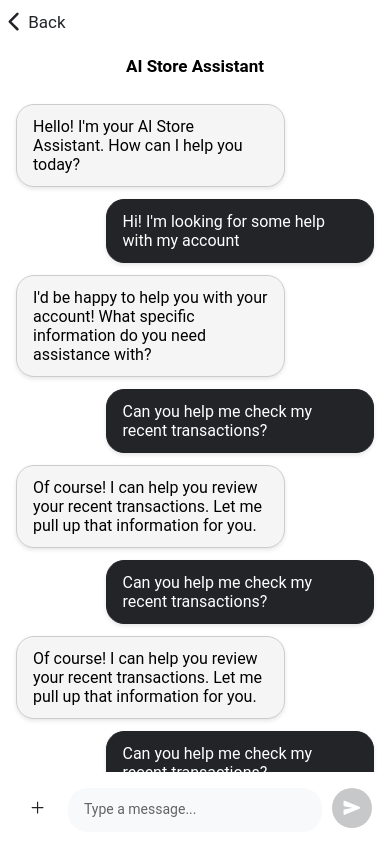
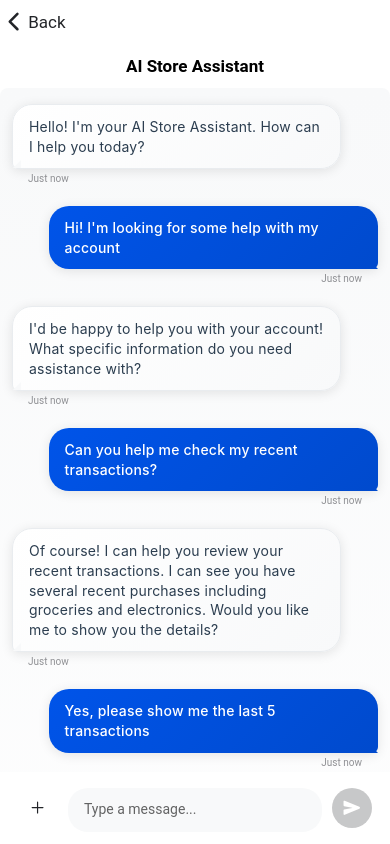
Before and after one commit to WalterBanda123/accounts-agents, a React (Vite) app: page /my_assistant in a window 390 px wide. Built offline with nearby package versions, Linux system fonts and the light colour scheme.

Commit message:
Enhance Chat UI with improved message styling and responsiveness; implement message grouping and timestamps

```diff
--- a/src/pages/Chat.css
+++ b/src/pages/Chat.css
@@ -1,36 +1,90 @@
 .messages_container {
     display: flex;
     flex-direction: column;
-    gap: 12px;
-    padding: 16px;
+    gap: 16px;
+    padding: 20px 16px;
     overflow-y: auto;
     border-radius: 8px;
     margin-bottom: 16px;
+    background: linear-gradient(to bottom, #f8f9fa 0%, #ffffff 100%);
+    min-height: calc(100vh - 200px);
+    scroll-behavior: smooth;
 }
 
 .bot_message, .client_message {
-    max-width: 75%;
-    padding: 12px 16px;
-    border-radius: 18px;
+    max-width: 85%;
+    padding: 14px 18px;
+    border-radius: 20px;
     word-wrap: break-word;
-    background-color: whitesmoke;
-    border: 1px solid #ccc;
-    box-shadow: 0 2px 4px rgba(0, 0, 0, 0.1);
     position: relative;
+    font-size: 15px;
+    line-height: 1.4;
+    box-shadow: 0 2px 12px rgba(0, 0, 0, 0.1);
+    transition: all 0.2s ease;
+    animation: messageAppear 0.3s ease-out;
 }
 
 .bot_message {
     align-self: flex-start;
-    background-color: whitesmoke;
+    background: linear-gradient(135deg, #ffffff 0%, #f8f9fa 100%);
+    border: 1px solid #e9ecef;
     margin-right: auto;
+    border-bottom-left-radius: 6px;
+    color: #2c3e50;
+    font-family: -apple-system, BlinkMacSystemFont, 'Segoe UI', Roboto, sans-serif;
+    letter-spacing: 0.2px;
+}
+
+.bot_message::before {
+    content: '';
+    position: absolute;
+    left: -8px;
+    bottom: 0;
+    width: 0;
+    height: 0;
+    border-left: 8px solid transparent;
+    border-right: 8px solid #f8f9fa;
+    border-top: 8px solid transparent;
 }
 
 .client_message {
     align-self: flex-end;
-    background-color: var(--ion-color-dark);
+    background: linear-gradient(135deg, var(--ion-color-primary) 0%, var(--ion-color-primary-shade) 100%);
     color: white;
     margin-left: auto;
-    border-color: var(--ion-color-dark);
+    border: none;
+    border-bottom-right-radius: 6px;
+    font-weight: 500;
+    font-family: -apple-system, BlinkMacSystemFont, 'Segoe UI', Roboto, sans-serif;
+    letter-spacing: 0.2px;
+}
+
+.client_message::before {
+    content: '';
+    position: absolute;
+    right: -8px;
+    bottom: 0;
+    width: 0;
+    height: 0;
+    border-left: 8px solid var(--ion-color-primary-shade);
+    border-right: 8px solid transparent;
+    border-top: 8px solid transparent;
+}
+
+.bot_message:hover, .client_message:hover {
+    transform: translateY(-1px);
+    box-shadow: 0 4px 20px rgba(0, 0, 0, 0.15);
+}
+
+@keyframes messageAppear {
+    from {
+        opacity: 0;
+        transform: translateY(20px) scale(0.95);
+    }
+    to {
+        opacity: 1;
+        transform: translateY(0) scale(1);
+    }
 }
 
 .chat_input_container {
@@ -111,3 +165,114 @@
 .send_button.button-disabled {
     --opacity: 0.5;
 }
+
+/* Message grouping and timestamps */
+.message-group {
+    display: flex;
+    flex-direction: column;
+    align-items: flex-start;
+    margin-bottom: 8px;
+}
+
+.message-group.client {
+    align-items: flex-end;
+}
+
+.message-timestamp {
+    font-size: 11px;
+    color: var(--ion-color-medium);
+    margin-top: 4px;
+    margin-left: 18px;
+    font-weight: 400;
+    opacity: 0.7;
+}
+
+.message-group.client .message-timestamp {
+    margin-left: 0;
+    margin-right: 18px;
+}
+
+/* Enhanced message styling for readability */
+/* Responsive adjustments for messages */
+@media (max-width: 480px) {
+    .bot_message, .client_message {
+        max-width: 90%;
+        font-size: 14px;
+        padding: 12px 16px;
+    }
+
+    .messages_container {
+        padding: 16px 12px;
+        gap: 14px;
+    }
+
+    .message-timestamp {
+        font-size: 10px;
+        margin-left: 16px;
+    }
+
+    .message-group.client .message-timestamp {
+        margin-left: 0;
+        margin-right: 16px;
+    }
+}
+
+/* Typing indicator and scroll enhancements */
+.typing-indicator {
+    display: flex;
+    align-items: center;
+    padding: 14px 18px;
+    background: linear-gradient(135deg, #ffffff 0%, #f8f9fa 100%);
+    border: 1px solid #e9ecef;
+    border-radius: 20px;
+    border-bottom-left-radius: 6px;
+    max-width: 80px;
+    margin-right: auto;
+    margin-bottom: 16px;
+    box-shadow: 0 2px 12px rgba(0, 0, 0, 0.1);
+}
+
+.typing-dots {
+    display: flex;
+    gap: 4px;
+}
+
+.typing-dot {
+    width: 8px;
+    height: 8px;
+    border-radius: 50%;
+    background-color: var(--ion-color-medium);
+    animation: typingDot 1.4s infinite ease-in-out;
+}
+
+.typing-dot:nth-child(1) {
+    animation-delay: -0.32s;
+}
+
+.typing-dot:nth-child(2) {
+    animation-delay: -0.16s;
+}
+
+@keyframes typingDot {
+    0%, 80%, 100% {
+        opacity: 0.3;
+        transform: scale(0.8);
+    }
+    40% {
+        opacity: 1;
+        transform: scale(1);
+    }
+}
+
+.messages_container::-webkit-scrollbar {
+    width: 4px;
+}
+
+.messages_container::-webkit-scrollbar-track {
+    background: transparent;
+}
+
+.messages_container::-webkit-scrollbar-thumb {
+    background: rgba(0, 0, 0, 0.2);
+    border-radius: 2px;
+}
--- a/src/pages/Chat.tsx
+++ b/src/pages/Chat.tsx
@@ -36,44 +36,72 @@ const Chat: React.FC = () => {
                     </IonToolbar>
                 </IonHeader>
                 <div className="messages_container">
+                    <div className="message-group">
                         <div className="bot_message">
                             Hello! I'm your AI Store Assistant. How can I help you today?
                         </div>
+                        <div className="message-timestamp">Just now</div>
+                    </div>
+
+                    <div className="message-group client">
                         <div className="client_message">
                             Hi! I'm looking for some help with my account
                         </div>
+                        <div className="message-timestamp">Just now</div>
+                    </div>
+
+                    <div className="message-group">
                         <div className="bot_message">
                             I'd be happy to help you with your account! What specific information do you need assistance with?
                         </div>
+                        <div className="message-timestamp">Just now</div>
+                    </div>
+
+                    <div className="message-group client">
                         <div className="client_message">
                             Can you help me check my recent transactions?
                         </div>
+                        <div className="message-timestamp">Just now</div>
+                    </div>
+
+                    <div className="message-group">
                         <div className="bot_message">
-                        Of course! I can help you review your recent transactions. Let me pull up that information for you.
+                            Of course! I can help you review your recent transactions. I can see you have several recent purchases including groceries and electronics. Would you like me to show you the details?
                         </div>
+                        <div className="message-timestamp">Just now</div>
+                    </div>
+
+                    <div className="message-group client">
                         <div className="client_message">
-                        Can you help me check my recent transactions?
+                            Yes, please show me the last 5 transactions
                         </div>
+                        <div className="message-timestamp">Just now</div>
+                    </div>
+
+                    <div className="message-group">
                         <div className="bot_message">
-                        Of course! I can help you review your recent transactions. Let me pull up that information for you.
+                            Here are your last 5 transactions:<br />
+                            • Whole Foods Market - $89.99 (Dec 15)<br />
+                            • City Apartments LLC - $1,250.00 (Dec 14)<br />
+                            • Starbucks Coffee - $45.67 (Dec 14)<br />
+                            • Best Buy Electronics - $299.99 (Dec 13)<br />
+                            • Target Store - $78.34 (Dec 12)
                         </div>
+                        <div className="message-timestamp">Just now</div>
+                    </div>
+
+                    <div className="message-group client">
                         <div className="client_message">
-                        Can you help me check my recent transactions?
+                            That's perfect! Thank you for the summary
                         </div>
+                        <div className="message-timestamp">Just now</div>
+                    </div>
+
+                    <div className="message-group">
                         <div className="bot_message">
-                        Of course! I can help you review your recent transactions. Let me pull up that information for you.
+                            You're welcome! Is there anything else you'd like to know about your transactions or account?
                         </div>
-                    <div className="client_message">
-                        Can you help me check my recent transactions?
-                    </div>
-                    <div className="bot_message">
-                        Of course! I can help you review your recent transactions. Let me pull up that information for you.
-                    </div>
-                    <div className="client_message">
-                        Can you help me check my recent transactions?
-                    </div>
-                    <div className="bot_message">
-                        Of course! I can help you review your recent transactions. Let me pull up that information for you.
+                        <div className="message-timestamp">Just now</div>
                     </div>
                 </div>
 
--- a/src/pages/Home.tsx
+++ b/src/pages/Home.tsx
@@ -113,7 +113,7 @@ const Home: React.FC = () => {
           <IonGrid>
             <IonRow class='ion-text-center'>
               <IonCol>
-                <IonButton mode='ios' fill='clear' color="dark" routerLink='/receipts' routerDirection='forward'>
+                <IonButton mode='ios' fill='outline' color="dark" routerLink='/transactions' routerDirection='forward'>
                   View All Transactions
                 </IonButton>
               </IonCol>
```
Lines whose indentation alone changed are shown as unchanged.
